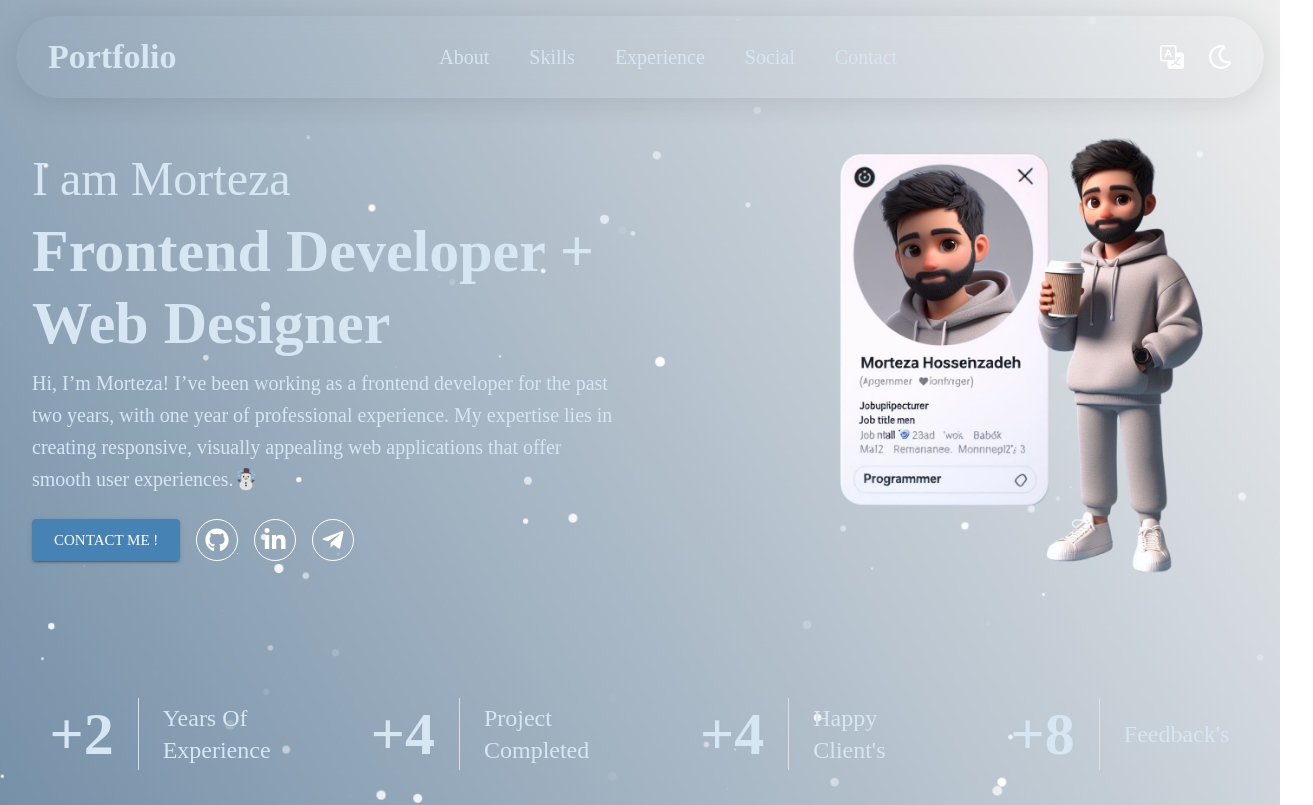
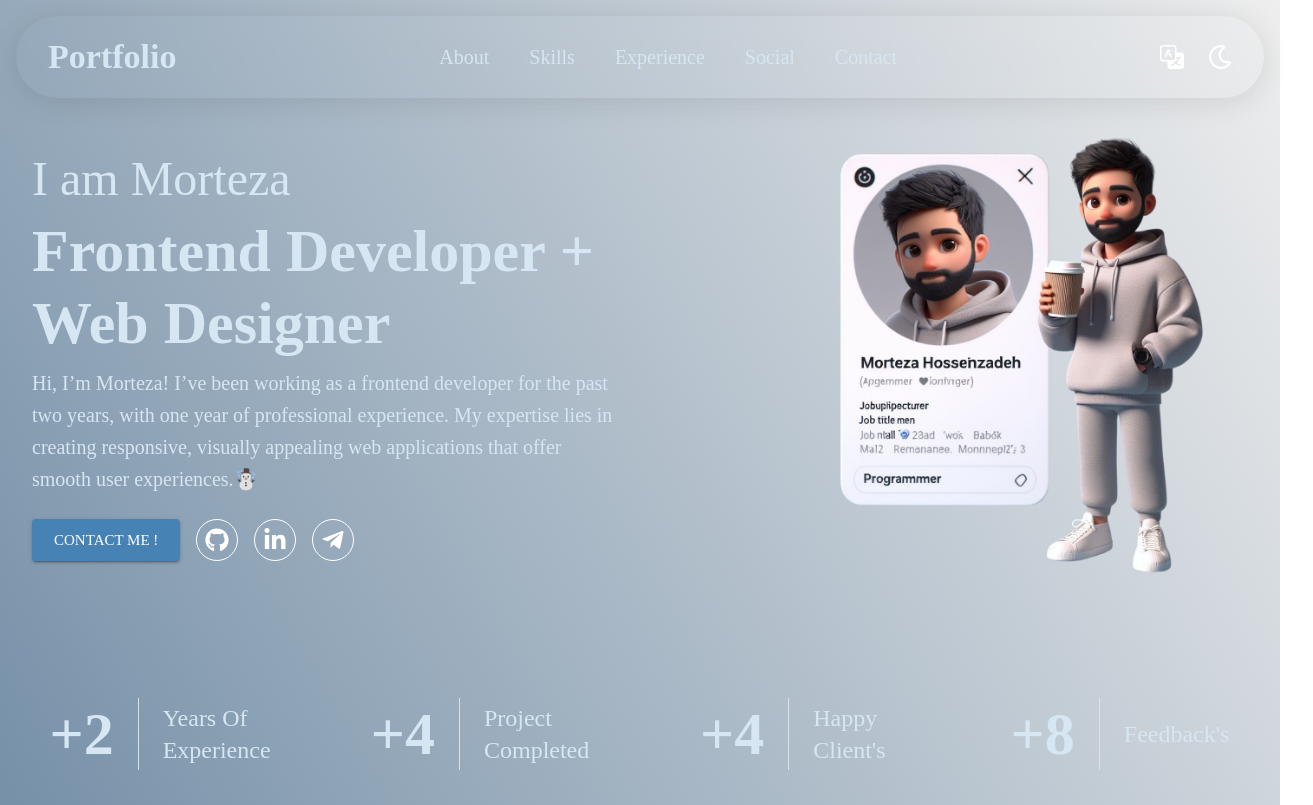
Before and after one commit to Morteza-Hoseinzadeh/personal-portfolio, a React (Create React App) app: page / in a window 1280 px wide. Shown: the top 805 px of the page, 1313 px wide, since content can reach past the window. Built offline with nearby package versions, Linux system fonts and the light colour scheme; a web font is replaced by a local one.

Commit message:
Remove snow effect

```diff
--- a/src/App.js
+++ b/src/App.js
@@ -45,9 +45,8 @@ function App() {
 
   return (
     <ThemeProvider theme={theme}>
-      <SnowEffect />
       <Box sx={{ position: 'relative !important' }}>
-        <Navbar theme={theme} />
+        <Navbar theme={theme} isDarkMode={darkMode} />
         <Box sx={box_style(theme)}>
           <CustomBox>
             <HeroSection theme={theme} />
```
